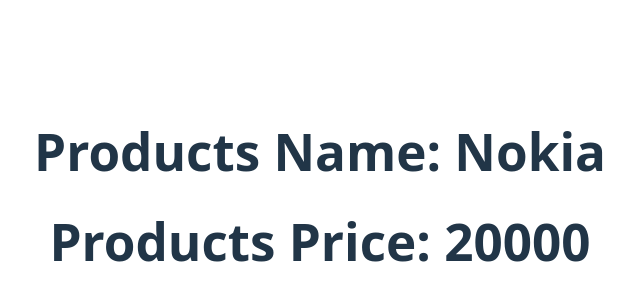
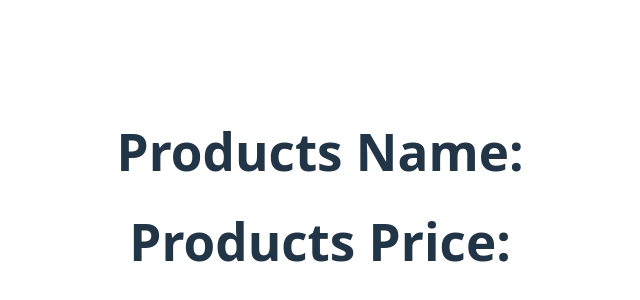
Before and after one commit to tanjirhc/understand-react, a React (Vite) app: page / in a window 1280 px wide. Shown: the part 204-504 px from the top of the page, without its empty margins (320-960 px from the left). Built offline with nearby package versions, Linux system fonts and the light colour scheme.

Commit message:
data back to early stage

```diff
--- a/src/App.jsx
+++ b/src/App.jsx
@@ -4,15 +4,10 @@
 
 function App() {
 
-  const products = {
-    name: 'Nokia',
-    price: 20000
-  }
 
   return (
     <div>
       <Products
-        products={products}
       />
     </div>
   )
--- a/src/components/Products/Products.jsx
+++ b/src/components/Products/Products.jsx
@@ -1,13 +1,12 @@
 import React from 'react'
 import './Products.css'
 
-const Products = (props) => {
-    console.log(props.products);
+const Products = () => {
 
   return (
     <div>
-      <h1>Products Name: {props.products.name} </h1>
-        <h1>Products Price: {props.products.price} </h1>
+      <h1>Products Name:  </h1>
+        <h1>Products Price:  </h1>
     </div>
   )
 }
```
